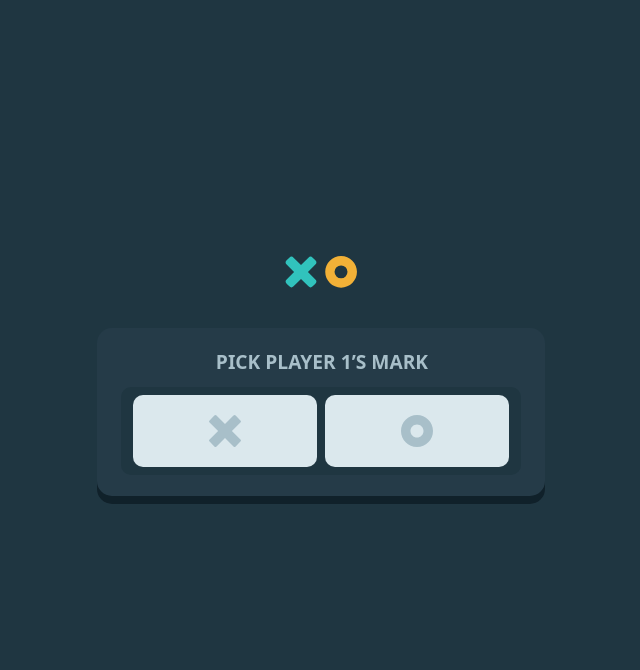
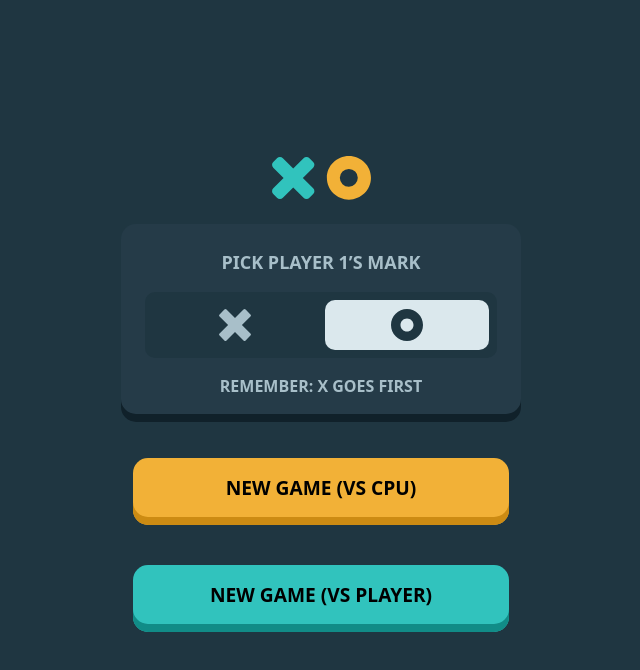
Before and after one commit to Chakibceran22/tic-tac-toe-front, a React (Vite) app: page / in a window 1280 px wide. Shown: the top 670 px of the page, without its empty margins (319-959 px from the left). Built offline with nearby package versions, Linux system fonts and the light colour scheme.

Commit message:
adding gameMenu and finishing some stuff in it left some animations for tommorow

```diff
--- /dev/null
+++ b/src/components/Button.jsx
@@ -0,0 +1,31 @@
+import React from "react";
+
+const Button = ({ children, variant = "orange", size = "medium", onClick }) => {
+    const baseStyles =
+    "border-none text-black cursor-pointer transition-all ease-out duration-200  w-auto min-w-[30%] flex items-center  justify-center";
+
+  const sizeVariants = {
+    large:
+      "  h-[67px] px-7 pb-2 rounded-[15px] text-[1.2rem] leading-[25.2px] m-3  font-bold ",
+
+  };
+  const colorVariants = {
+    orange:
+      "bg-[#F2B137] shadow-[inset_0px_-8px_0px_#CC8B13] hover:bg-[#FFC860] hover:bg-[#FFC860] active:translate-y-1 active:shadow-[inset_0px_-6px_0px_#CC8B13]",
+    green:
+"bg-[#31C3BD] shadow-[inset_0px_-8px_0px_#118C87] hover:bg-[#65E9E4] active:translate-y-1 active:shadow-[inset_0px_-6px_0px_#118C87]"
+  };
+
+
+
+  return (
+    <button
+      className={`${baseStyles} ${colorVariants[variant]} ${sizeVariants[size]}`}
+      onClick={onClick}
+    >
+      {children}
+    </button>
+  );
+};
+
+export default Button;
--- a/src/components/GameMenu.jsx
+++ b/src/components/GameMenu.jsx
@@ -1,26 +1,58 @@
-import React from 'react'
-import logo from '../assets/images/logo.svg'
-import x from '../assets/images/icons/icon-x-grey.svg'
-import o from '../assets/images/icons/icon-o-grey.svg'
-
+import React, { useState } from "react";
+import logo from "../assets/images/logo.svg";
+import x from "../assets/images/icons/icon-x-grey.svg";
+import o from "../assets/images/icons/icon-o-grey.svg";
+import xGreen from "../assets/images/icons/icon-x-black.svg";
+import oGreen from "../assets/images/icons/icon-o-black.svg";
+import Button from "./Button";
 
 const GameMenu = () => {
-    return (
-    <div className=" min-h-screen w-full flex flex-col justify-center items-center">
-        <img src={logo} alt="SVG Image" />
-        <div className='mx-0 my-10 p-[24px_24px_29px] text-center bg-[#253B48] shadow-[inset_0px_-8px_0px_#10212A] rounded-[15px] w-md'>
-            <h1 className='text-[1.2rem] leading-[20.16px] font-bold pl-[2px] text-[#A8BFC9] mb-[15px]'>PICK PLAYER 1’S MARK</h1>
-            <div className='my-[24px_0_18px] h-22 px-2 py-5 bg-[#1F3641] relative flex items-center justify-center rounded-[10px] w-full'>
-                <div className=' flex items-center justify-center m-1 w-md h-[72px] bg-[#DBE8ED] rounded-[10px]'>
-                    <img src={x} alt="SVG image" className='w-[32px]' />
-                </div>
-                <div className=' flex items-center justify-center m-1  w-md h-[72px] bg-[#DBE8ED] rounded-[10px]'>
-                    <img src={o} alt="SVG image" className='w-[32px]' />
-                </div>
-            </div>
+  const [mark, setMark] = useState("O");
+
+  return (
+    <div className="min-h-screen w-full flex flex-col justify-center items-center px-4">
+      {/* Logo */}
+      <img src={logo} alt="SVG Logo" className="w-[80px] md:w-[100px]" />
+
+      {/* Mark Selection Box */}
+      <div className="w-full max-w-[400px] bg-[#253B48] shadow-[inset_0px_-8px_0px_#10212A] rounded-[15px] p-6 mt-6 text-center">
+        <h1 className="text-base md:text-lg font-bold text-[#A8BFC9] mb-4">
+          PICK PLAYER 1’S MARK
+        </h1>
+
+        {/* Mark Selection */}
+        <div className="flex items-center justify-center bg-[#1F3641] rounded-[10px] p-1">
+          <div
+            className={`flex items-center justify-center m-1 w-[50%] h-[50px] rounded-[10px] cursor-pointer transition-all duration-200 ${
+              mark === "X" ? "bg-[#DBE8ED]" : "bg-transparent"
+            }`}
+            onClick={() => setMark("X")}
+          >
+            <img src={mark === "X" ? xGreen : x} alt="X Mark" className="w-[28px] md:w-[32px]" />
+          </div>
+
+          <div
+            className={`flex items-center justify-center m-1 w-[50%] h-[50px] rounded-[10px] cursor-pointer transition-all duration-200 ${
+              mark === "O" ? "bg-[#DBE8ED]" : "bg-transparent"
+            }`}
+            onClick={() => setMark("O")}
+          >
+            <img src={mark === "O" ? oGreen : o} alt="O Mark" className="w-[28px] md:w-[32px]" />
+          </div>
         </div>
+
+        <label className="block text-sm md:text-base font-bold text-[#A8BFC9] mt-4">
+          REMEMBER: X GOES FIRST
+        </label>
       </div>
 
-    )
-}
-export default GameMenu
+      {/* Buttons */}
+      <div className="grid gap-4 mt-6 w-full max-w-[400px]">
+        <Button variant="orange" size="large">NEW GAME (VS CPU)</Button>
+        <Button variant="green" size="large">NEW GAME (VS PLAYER)</Button>
+      </div>
+    </div>
+  );
+};
+
+export default GameMenu;
```
